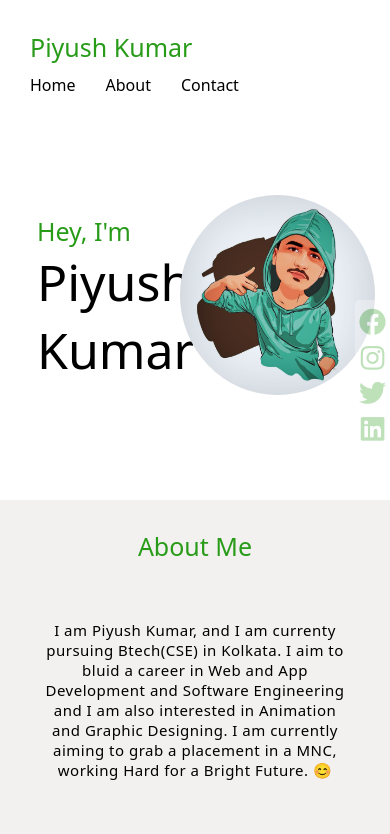
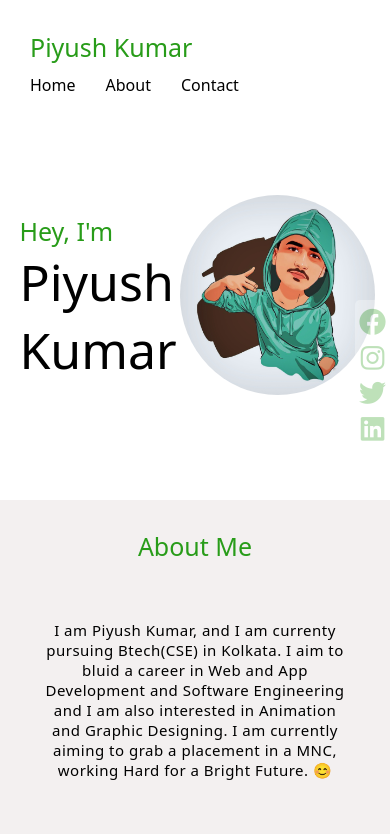
Before and after one commit to pk214/portfolio1, a plain HTML site: page index.html in a window 390 px wide. Shown: the top 834 px of the page. Drawn offline with Linux system fonts and the light colour scheme.

Commit message:
Update style.css

```diff
--- a/style.css
+++ b/style.css
@@ -389,7 +389,7 @@ footer{
 
 .name_up, .name_down{
     position: relative;
-    right: 55%;
+    right: 60%;
 
 }
 
```
